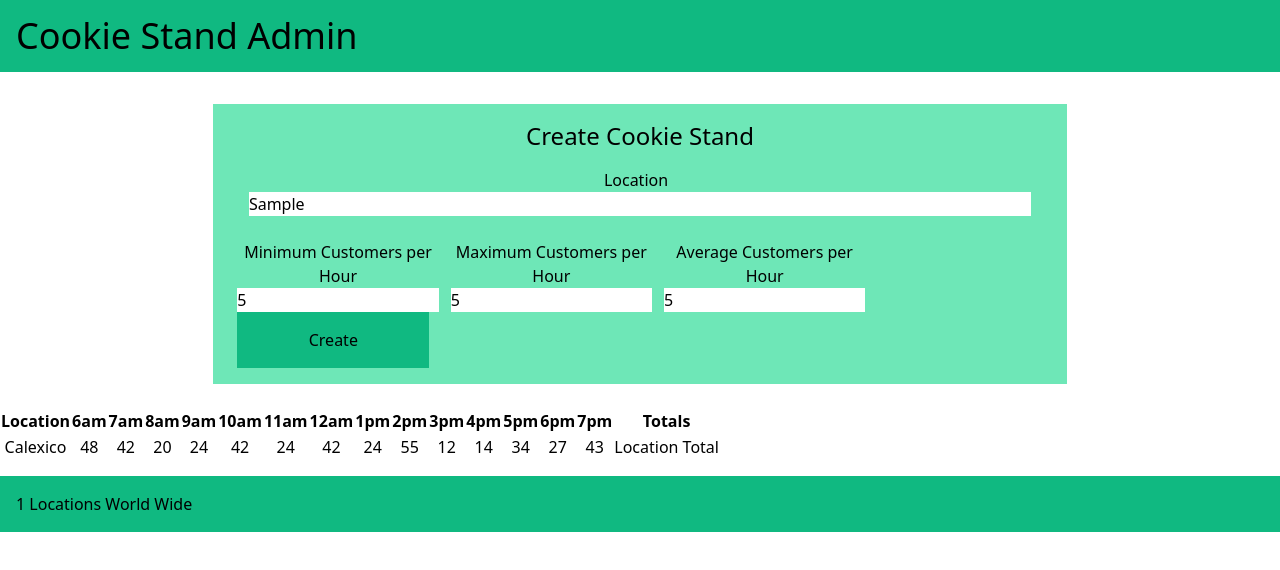
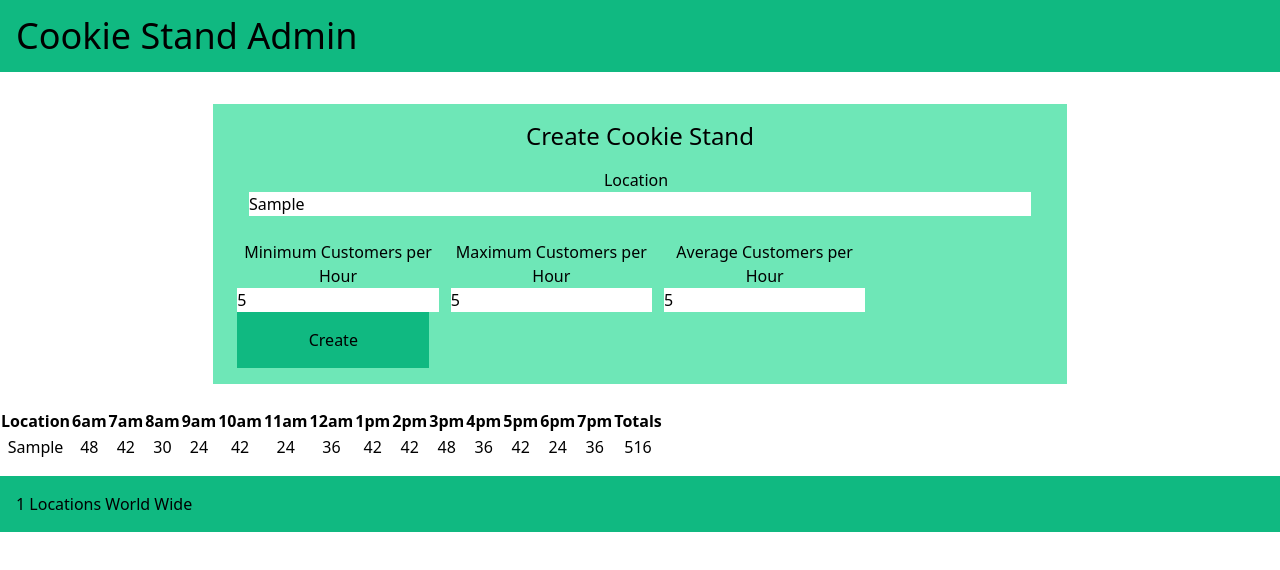
Before and after one commit to KimrAndrew/cookie-stand-admin, a Next.js app: page / in a window 1280 px wide. Both pictures are taken after typing "Sample", "5", "5", "5" into the empty fields and a click on the button "Create". Shown: the top 570 px of the page. Built offline with nearby package versions, Linux system fonts and the light colour scheme.

Commit message:
Each ReportTableRow now renders with its own unique data(still currently hardcoded in CookieStandCreationForm) updated hardcoded values array to cover all hours of operation

```diff
--- a/components/CookieStandCreationForm.js
+++ b/components/CookieStandCreationForm.js
@@ -47,7 +47,7 @@ function handleSubmit(event) {
     locationData['minCustomers'] = event.target.minCustomers.value;
     locationData['maxCustomers'] = event.target.maxCustomers.value;
     locationData['avgCookies'] = event.target.avgCookies.value;
-    locationData['hourlySales'] = [48,42,30,24,42,24,36,42,24,36];
+    locationData['hourlySales'] = [48,42,30,24,42,24,36,42,42,48,36,42,24,36];
     locationData['total'] = locationData['hourlySales'].reduce((prev,current) => {
         return prev + current;
     });
--- a/components/ReportTableRow.js
+++ b/components/ReportTableRow.js
@@ -1,22 +1,9 @@
-export default function ReportTableRow() {
+export default function ReportTableRow(props) {
     return (
         <tr>
-            <td>Calexico</td>
-            <td>48</td>
-            <td>42</td>
-            <td>20</td>
-            <td>24</td>
-            <td>42</td>
-            <td>24</td>
-            <td>42</td>
-            <td>24</td>
-            <td>55</td>
-            <td>12</td>
-            <td>14</td>
-            <td>34</td>
-            <td>27</td>
-            <td>43</td>
-            <td>Location Total</td>
+            <td>{props.location['location']}</td>
+            {props.location['hourlySales'].map((sale,i) => <td key={i}>{sale}</td>)}
+            <td>{props.location['total']}</td>
         </tr>
     );
 }
```
